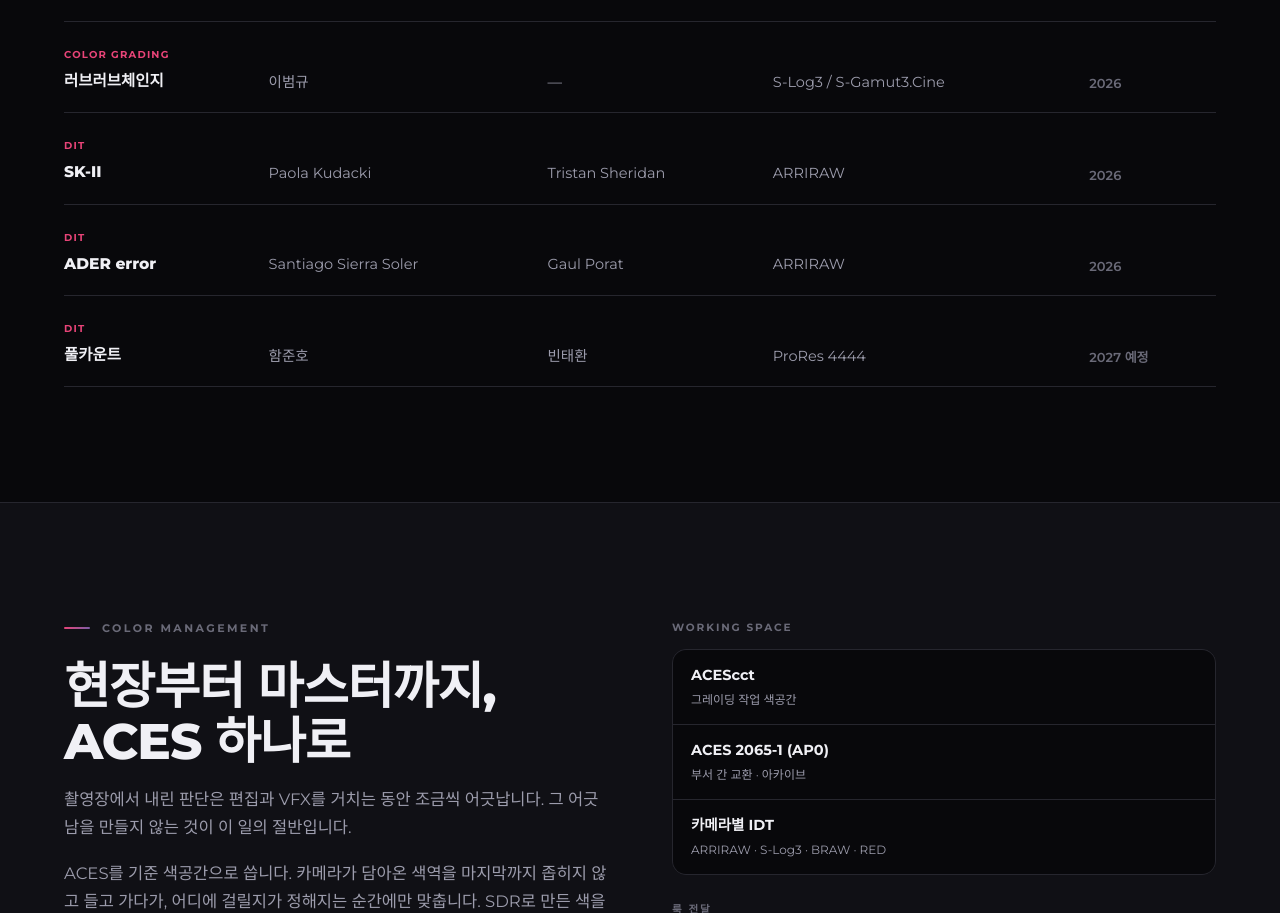
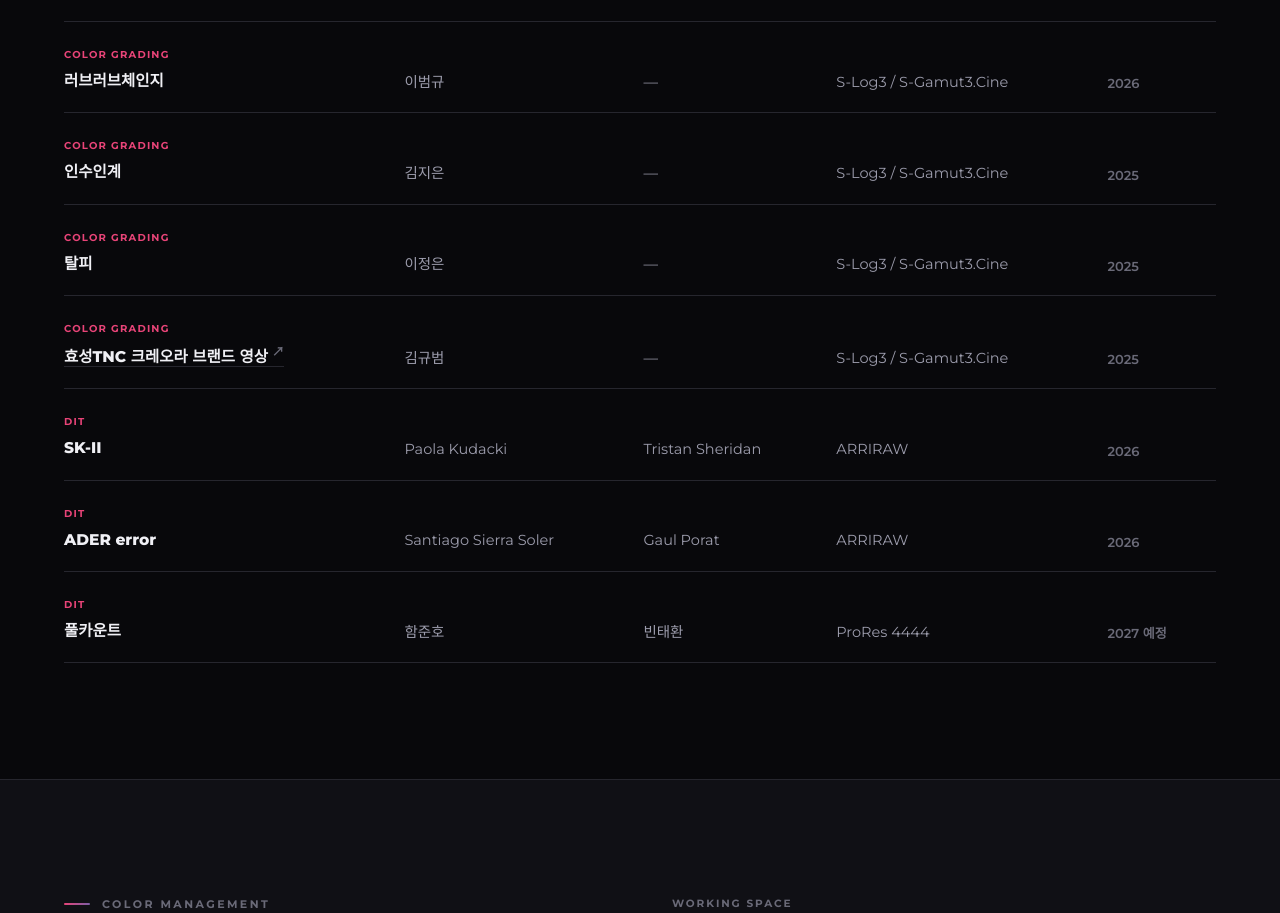
Before and after one commit to mgrmali/mgrm-site, a plain HTML site: page color.html in a window 1280 px wide. Shown: the part 4629-5542 px from the top of the page. Drawn offline with Linux system fonts and the light colour scheme; a web font is replaced by a local one.

Commit message:
Add files via upload

```diff
--- a/color.html
+++ b/color.html
@@ -256,6 +256,16 @@
   display:inline-block;font-family:var(--display);font-size:10px;font-weight:700;
   letter-spacing:.12em;text-transform:uppercase;color:var(--ci-a);margin-bottom:5px;
 }
+.works .t a{
+  color:inherit;text-decoration:none;
+  border-bottom:1px solid var(--line);
+  transition:border-color .25s;
+}
+.works .t a:hover{border-color:var(--ci-a)}
+.works .t a::after{
+  content:"↗";font-size:.78em;margin-left:4px;
+  color:var(--ink-faint);vertical-align:super;
+}
 @media(max-width:760px){
   .works thead{display:none}
   .works tr{display:block;border-bottom:1px solid var(--line);padding-block:16px}
@@ -495,6 +505,30 @@
           <td class="m">—</td>
           <td class="m">S-Log3 / S-Gamut3.Cine</td>
           <td class="y">2026</td>
+        </tr>
+        <tr>
+          <td class="t"><span class="role">Color Grading</span><br>인수인계</td>
+          <td class="m">김지은</td>
+          <td class="m">—</td>
+          <td class="m">S-Log3 / S-Gamut3.Cine</td>
+          <td class="y">2025</td>
+        </tr>
+        <tr>
+          <td class="t"><span class="role">Color Grading</span><br>탈피</td>
+          <td class="m">이정은</td>
+          <td class="m">—</td>
+          <td class="m">S-Log3 / S-Gamut3.Cine</td>
+          <td class="y">2025</td>
+        </tr>
+        <tr>
+          <td class="t">
+            <span class="role">Color Grading</span><br>
+            <a href="https://youtu.be/AVfA_acWxuA" target="_blank" rel="noopener">효성TNC 크레오라 브랜드 영상</a>
+          </td>
+          <td class="m">김규범</td>
+          <td class="m">—</td>
+          <td class="m">S-Log3 / S-Gamut3.Cine</td>
+          <td class="y">2025</td>
         </tr>
         <tr>
           <td class="t"><span class="role">DIT</span><br>SK-II</td>
```
